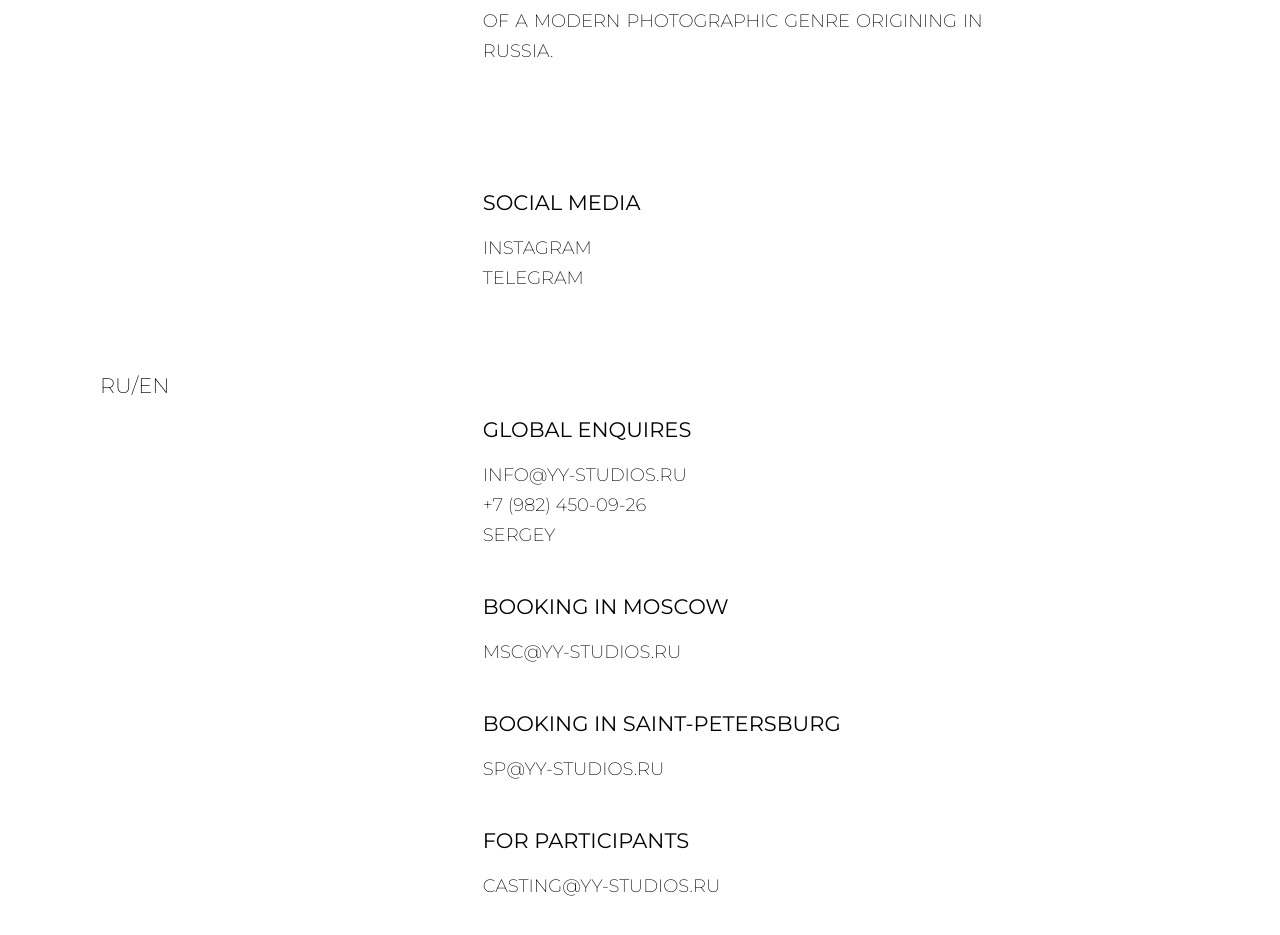
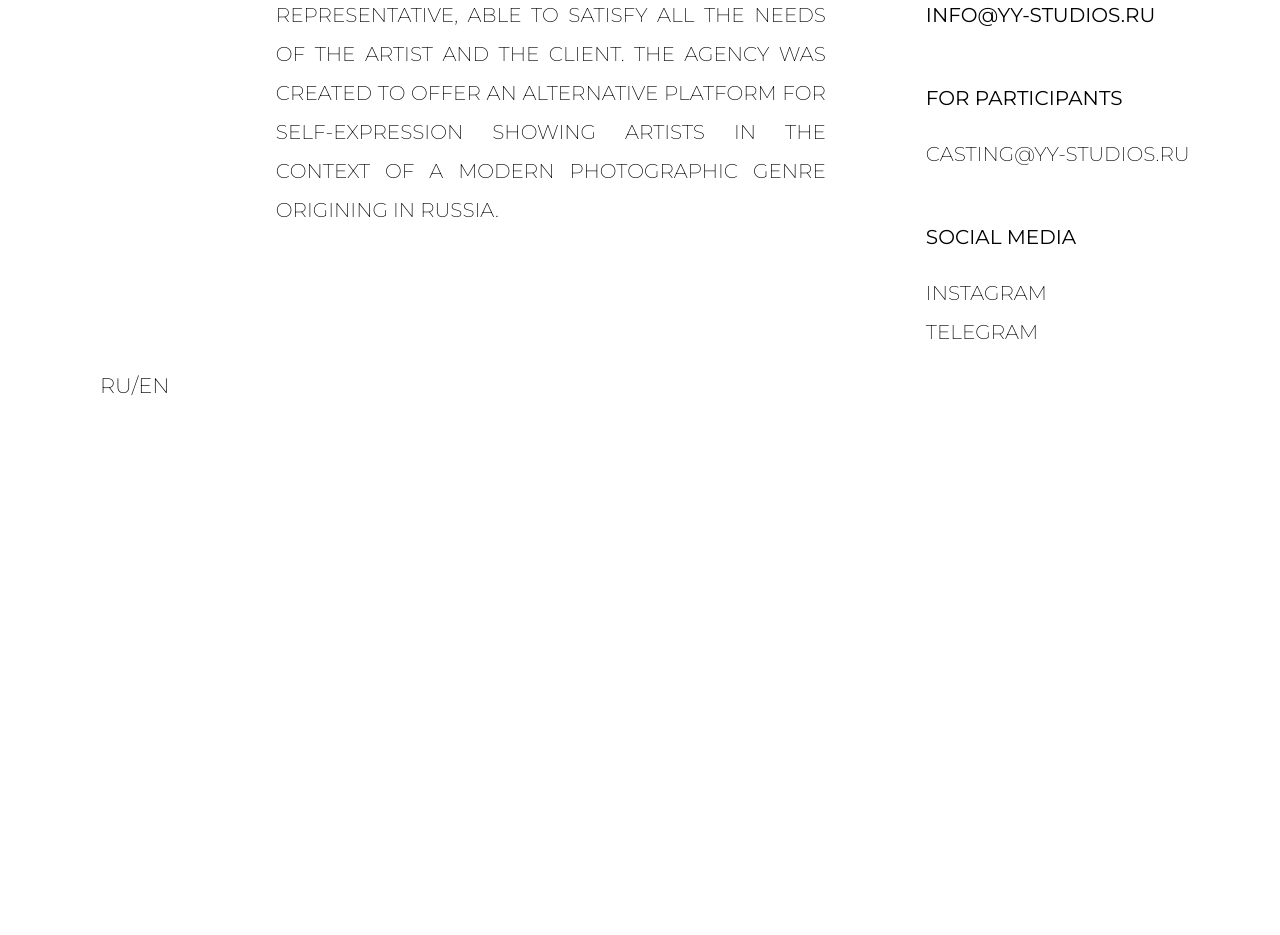
Before and after one commit to ordinary-dev/yy, a Next.js app: page /info in a window 1280 px wide. Shown: the part 321-1256 px from the top of the page. After the commit the page ends 800 px from the top, so only its background shows below. Built offline with nearby package versions, Linux system fonts and the light colour scheme.

Commit message:
Update the style of the info page

```diff
--- a/pages/info.tsx
+++ b/pages/info.tsx
@@ -10,7 +10,7 @@ const Info: NextPage = () => {
             <Head>
                 <title>YY Studios</title>
             </Head>
-            <div className={styles.Column}>
+            <div className={styles.MainColumn}>
                 <div className={styles.Title}>
                     <En>ABOUT</En>
                     <Ru>О НАС</Ru>
@@ -38,6 +38,37 @@ const Info: NextPage = () => {
 
             <div className={styles.Column}>
                 <div className={styles.Title}>
+                    <En>CONTACT</En>
+                    <Ru>КОНТАКТЫ</Ru>
+                </div>
+                <div className={styles.Text}>
+                    <En>SERGEY</En>
+                    <Ru>СЕРГЕЙ</Ru>
+                </div>
+                <a href="tel:+79824500926">
+                    <div className={styles.Link}>+7 (982) 450-09-26</div>
+                </a>
+                <a
+                    href="mailto:info@yy-studios.ru"
+                    target="_blank"
+                    rel="noreferrer">
+                    <div className={`${styles.Link} ${styles.MainLink}`}>
+                        INFO@YY-STUDIOS.RU
+                    </div>
+                </a>
+
+                <div className={styles.Title}>
+                    <En>FOR PARTICIPANTS</En>
+                    <Ru>ДЛЯ УЧАСТНИКОВ</Ru>
+                </div>
+                <a
+                    href="mailto:casting@yy-studios.ru"
+                    target="_blank"
+                    rel="noreferrer">
+                    <div className={styles.Link}>CASTING@YY-STUDIOS.RU</div>
+                </a>
+
+                <div className={styles.Title}>
                     <En>SOCIAL MEDIA</En>
                     <Ru>СОЦСЕТИ</Ru>
                 </div>
@@ -54,58 +85,6 @@ const Info: NextPage = () => {
                     <div className={styles.Link}>TELEGRAM</div>
                 </a>
             </div>
-            <div className={styles.Column}>
-                <div className={styles.Title}>
-                    <En>GLOBAL ENQUIRES</En>
-                    <Ru>ГЛОБАЛЬНЫЕ ЗАПРОСЫ</Ru>
-                </div>
-                <a
-                    href="mailto:info@yy-studios.ru"
-                    target="_blank"
-                    rel="noreferrer">
-                    <div className={styles.Link}>INFO@YY-STUDIOS.RU</div>
-                </a>
-                <a href="tel:+79824500926">
-                    <div className={styles.Link}>+7 (982) 450-09-26</div>
-                </a>
-                <div className={styles.Text}>
-                    <En>SERGEY</En>
-                    <Ru>СЕРГЕЙ</Ru>
-                </div>
-
-                <div className={styles.Title}>
-                    <En>BOOKING IN MOSCOW</En>
-                    <Ru>БРОНИРОВАНИЕ В МОСКВЕ</Ru>
-                </div>
-                <a
-                    href="mailto:msc@yy-studios.ru"
-                    target="_blank"
-                    rel="noreferrer">
-                    <div className={styles.Link}>MSC@YY-STUDIOS.RU</div>
-                </a>
-
-                <div className={styles.Title}>
-                    <En>BOOKING IN SAINT-PETERSBURG</En>
-                    <Ru>БРОНИРОВАНИЕ В САНКТ-ПЕТЕРБУРГЕ</Ru>
-                </div>
-                <a
-                    href="mailto:sp@yy-studios.ru"
-                    target="_blank"
-                    rel="noreferrer">
-                    <div className={styles.Link}>SP@YY-STUDIOS.RU</div>
-                </a>
-
-                <div className={styles.Title}>
-                    <En>FOR PARTICIPANTS</En>
-                    <Ru>ДЛЯ УЧАСТНИКОВ</Ru>
-                </div>
-                <a
-                    href="mailto:casting@yy-studios.ru"
-                    target="_blank"
-                    rel="noreferrer">
-                    <div className={styles.Link}>CASTING@YY-STUDIOS.RU</div>
-                </a>
-            </div>
         </div>
     )
 }
--- a/styles/info.module.css
+++ b/styles/info.module.css
@@ -1,42 +1,51 @@
 .Info {
-    padding-left: 40px;
-    padding-right: 40px;
+    padding-left: 80px;
+    padding-right: 80px;
     padding-bottom: 40px;
-    margin-top: 60px;
+    margin-top: 183px;
     display: flex;
-    flex-direction: column;
-    align-items: center;
-    gap: 80px;
+    flex-direction: row;
+    flex-wrap: wrap;
+    justify-content: center;
+    gap: 100px;
+    width: 100%;
+    font-size: 20px;
+    line-height: 39px;
+}
+
+.MainColumn {
+    max-width: 550px;
     width: 100%;
 }
 
 .Column {
-    max-width: 500px;
+    max-width: fit-content;
     width: 100%;
 }
 
 .Title {
-    font-size: 21px;
     font-weight: 400;
-    line-height: 26px;
-    margin-top: 44px;
     margin-bottom: 17px;
 }
 
+.Title:not(:first-child) {
+    margin-top: 44px;
+}
+
 .Text {
-    font-size: 18px;
     font-weight: 200;
-    line-height: 30px;
     text-align: justify;
 }
 
 .Link {
-    font-size: 18px;
     font-weight: 200;
-    line-height: 30px;
 }
 
 .Link:hover {
     text-decoration: underline;
     cursor: pointer;
 }
+
+.MainLink {
+    font-weight: 400;
+}
```
